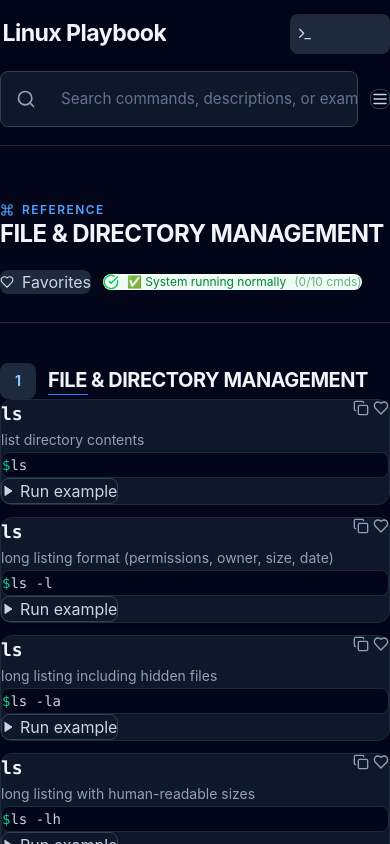
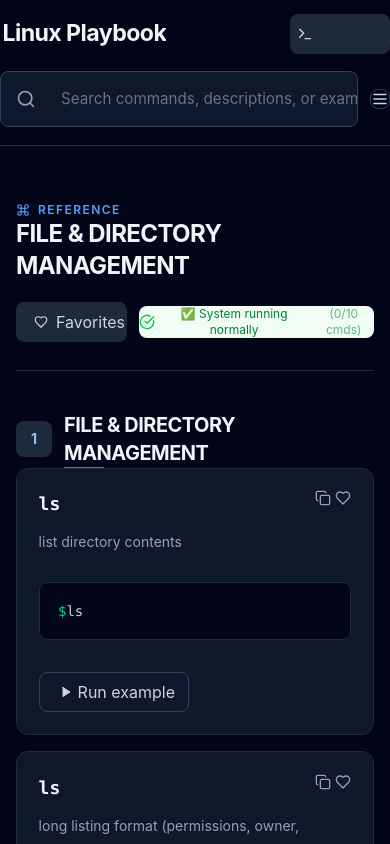
Before and after one commit to abhinav21s/LinuxPlayLab, a React (Vite) app in the folder linux-handbook/: page / in a window 390 px wide. Shown: the top 844 px of the page. Built offline with nearby package versions, Linux system fonts and the light colour scheme.

Commit message:
improved the command cards ui

```diff
--- a/linux-handbook/src/index.css
+++ b/linux-handbook/src/index.css
@@ -109,6 +109,8 @@ header button[title="Toggle terminal"]:hover {
 main {
   padding-top: 3.5rem !important;
   padding-bottom: 4rem !important;
+  padding-left: 2rem !important;
+  padding-right: 2rem !important;
 }
 
 main>aside {
@@ -142,11 +144,56 @@ main nav {
   row-gap: 0.7rem;
 }
 
+/* Give the command library room to breathe at every level. */
+main>section {
+  padding-left: 1rem;
+}
+
+main>section>section {
+  margin-bottom: 4rem !important;
+}
+
+main>section>section>div:last-child {
+  gap: 1.5rem !important;
+}
+
+main article {
+  min-height: 13rem;
+  padding: 2rem !important;
+}
+
+main article>div:first-child {
+  margin-bottom: 1.75rem !important;
+}
+
+main article h3 {
+  margin-bottom: 0.75rem;
+}
+
+main article p {
+  max-width: 46rem;
+}
+
+main article>div:nth-child(2) {
+  margin-bottom: 1.75rem !important;
+  padding: 1rem 1.15rem !important;
+}
+
+main article>button {
+  margin-top: 0.25rem;
+  height: 40px;
+  width: 150px;
+  padding-left: 20px;
+}
+
 main section>div:first-child>div:last-child>button {
   border: 0 !important;
   background: #1e293b;
   color: #cbd5e1;
   box-shadow: none;
+  height: 40px;
+  width: 120px;
+  padding-left: 18px;
 }
 
 main section>div:first-child>div:last-child>button:hover {
@@ -155,6 +202,23 @@ main section>div:first-child>div:last-child>button:hover {
 }
 
 @media (max-width: 767px) {
+  main {
+    padding-left: 1rem !important;
+    padding-right: 1rem !important;
+  }
+
+  main>section {
+    padding-left: 0;
+  }
+
+  main article {
+    padding: 1.35rem !important;
+  }
+
+  main>section>section>div:last-child {
+    gap: 1rem !important;
+  }
+
   header>div {
     display: block;
     padding-top: 0.85rem;
```
